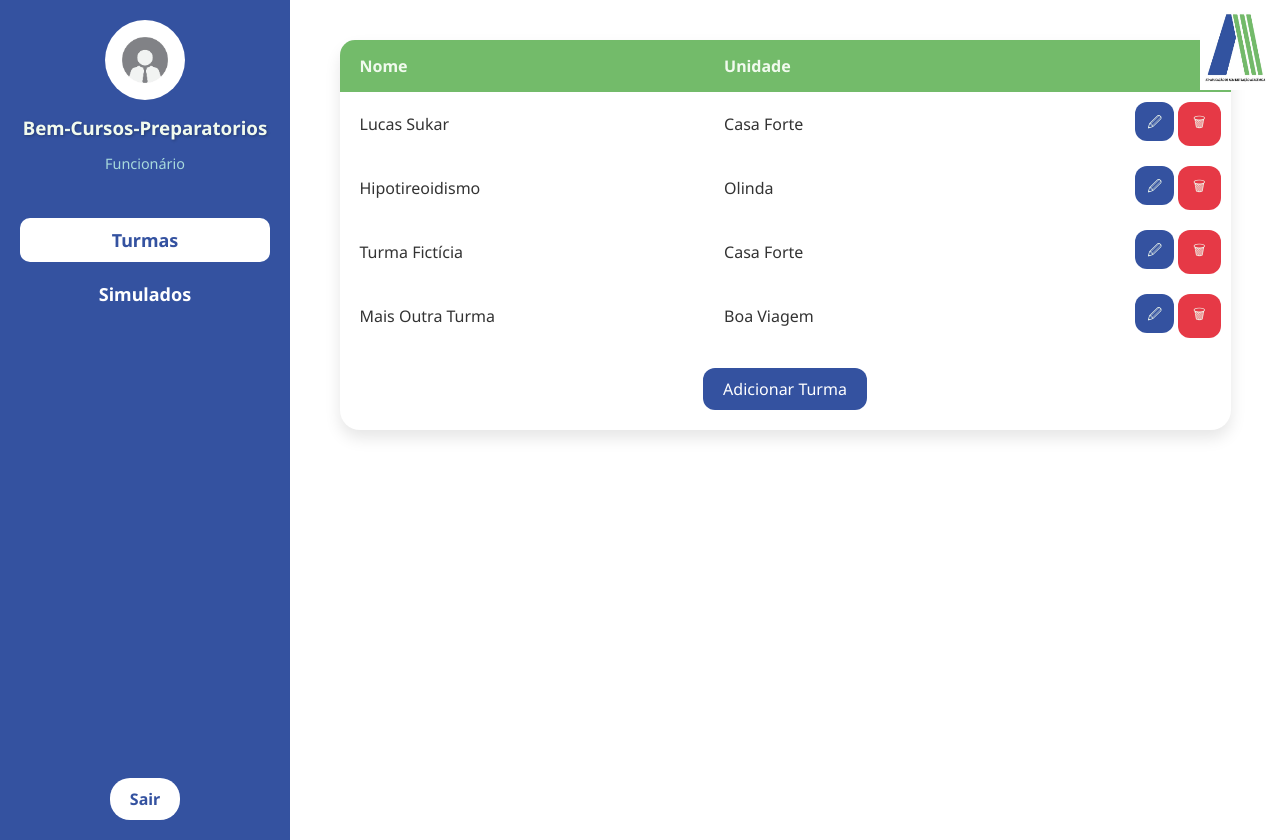
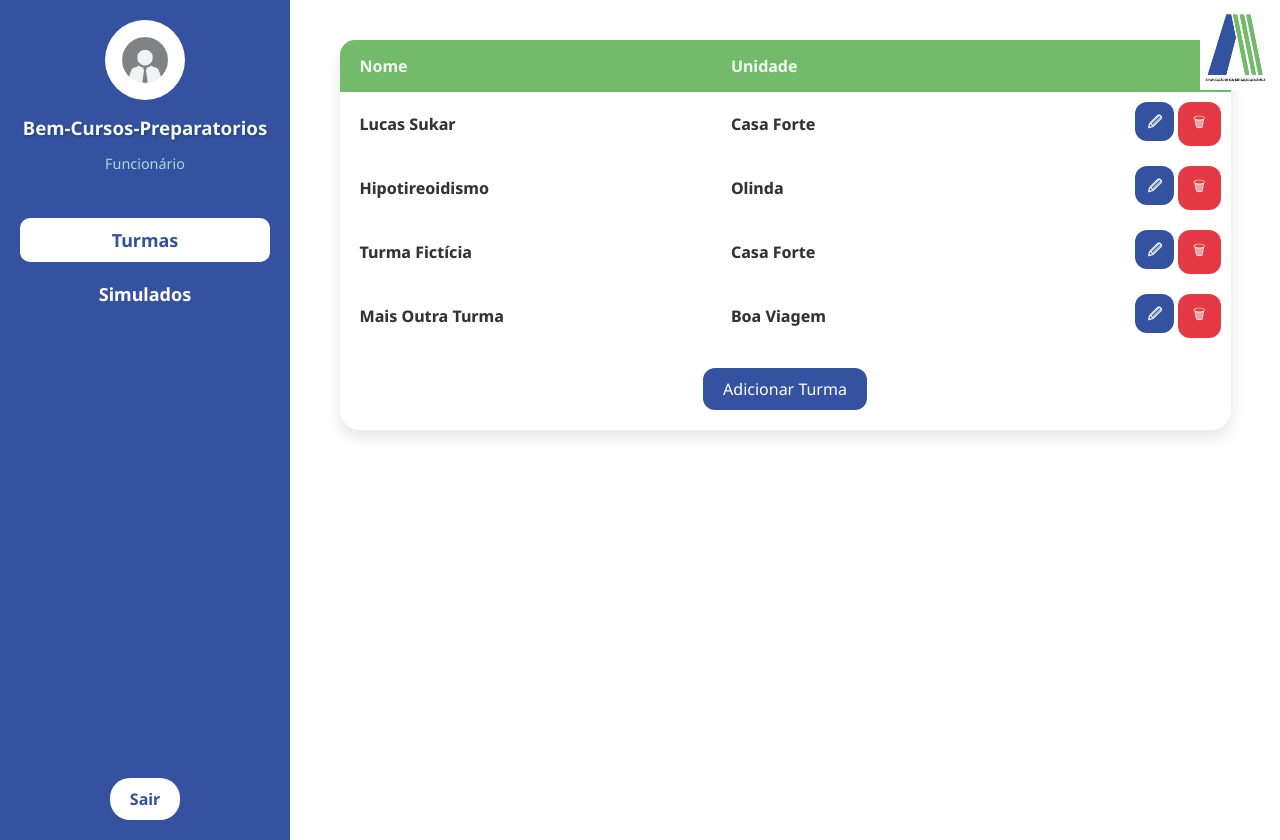
Before and after one commit to andrecastrom06/BEM-Cursos-Preparatorios, a Django app: page /cadastros/turmas/ in a window 1280 px wide. Run offline with Django 4.2, Linux system fonts and the light colour scheme; a user stored in the database is signed in; data comes from the database, SQL or seed files in the repository; both versions use the stored data as it was after the commit; parts of the project's set-up code (start-up, migrations or seed data) failed here and were passed over.

Commit message:
font weigth turmas page updated

```diff
--- a/BemCursos/cadastros/templates/turmas.html
+++ b/BemCursos/cadastros/templates/turmas.html
@@ -107,7 +107,6 @@
             color: var(--primary-bg);
         }
 
-        /* Main Content */
 .container {
     flex: 1;
     margin: 0;
@@ -140,6 +139,7 @@
 
     th, td {
         text-align: left;
+        font-weight: 750;
         padding-top: 10px;
         padding-bottom: 10px;
         padding-left: 20px;
```
Also changed, not shown: BemCursos/db.sqlite3.
